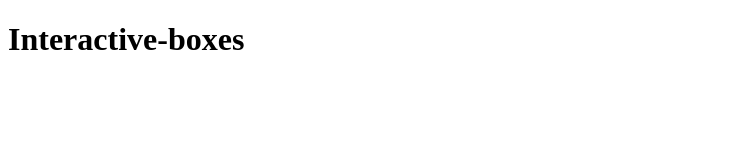
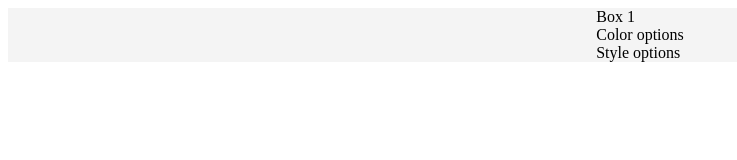
Before and after one commit to KeerthikaReddyP/interactive-boxes, a plain HTML site: page index.html in a window 1280 px wide. Shown: the whole page, without its empty margins (0-737 px from the left). Drawn offline with Linux system fonts and the light colour scheme.

Commit message:
containr

```diff
--- a/index.html
+++ b/index.html
@@ -1,14 +1,22 @@
 <!DOCTYPE html>
 <html lang="en">
-<head>
-    <meta charset="UTF-8">
-    <meta name="viewport" content="width=device-width, initial-scale=1.0">
+  <head>
+    <meta charset="UTF-8" />
+    <meta name="viewport" content="width=device-width, initial-scale=1.0" />
     <title>Interactive Boxes</title>
-    <link rel="stylesheet" href="styles.css">
-</head>
-<body>
-    <h1>Interactive-boxes</h1>
+    <link rel="stylesheet" href="styles.css" />
+  </head>
+  <body>
+    <div class="container">
+      <div class="box">
+        Box 1
+        <div class="options">
+            <div class="color-options">Color options</div>
+            <div class="size-options">Style options</div>
+        </div>
+      </div>
+    </div>
 
     <script src="index.js"></script>
-</body>
+  </body>
 </html>
--- a/styles.css
+++ b/styles.css
@@ -1,3 +1,10 @@
 body{
 
 }
+
+.container{
+    display:flex;;
+    align-items:center;
+    justify-content: center;
+    background-color:#f4f4f4;
+}
```
